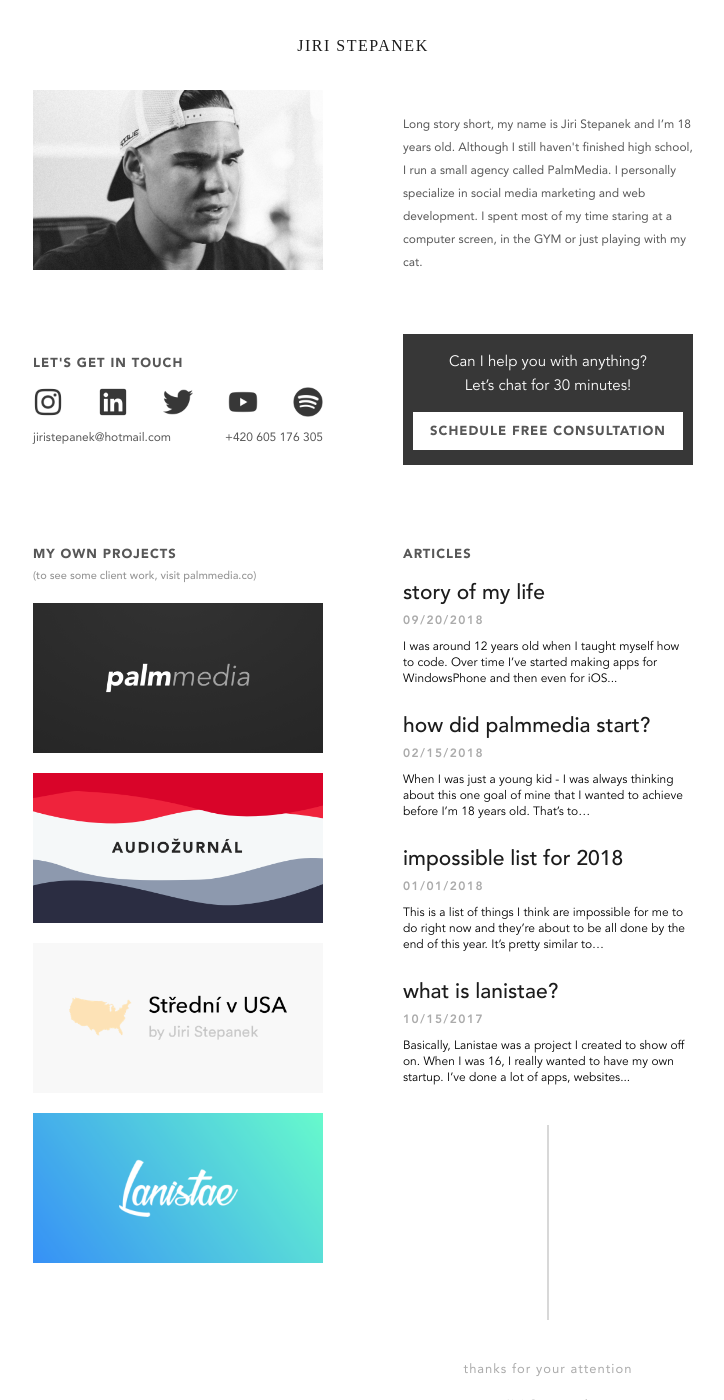
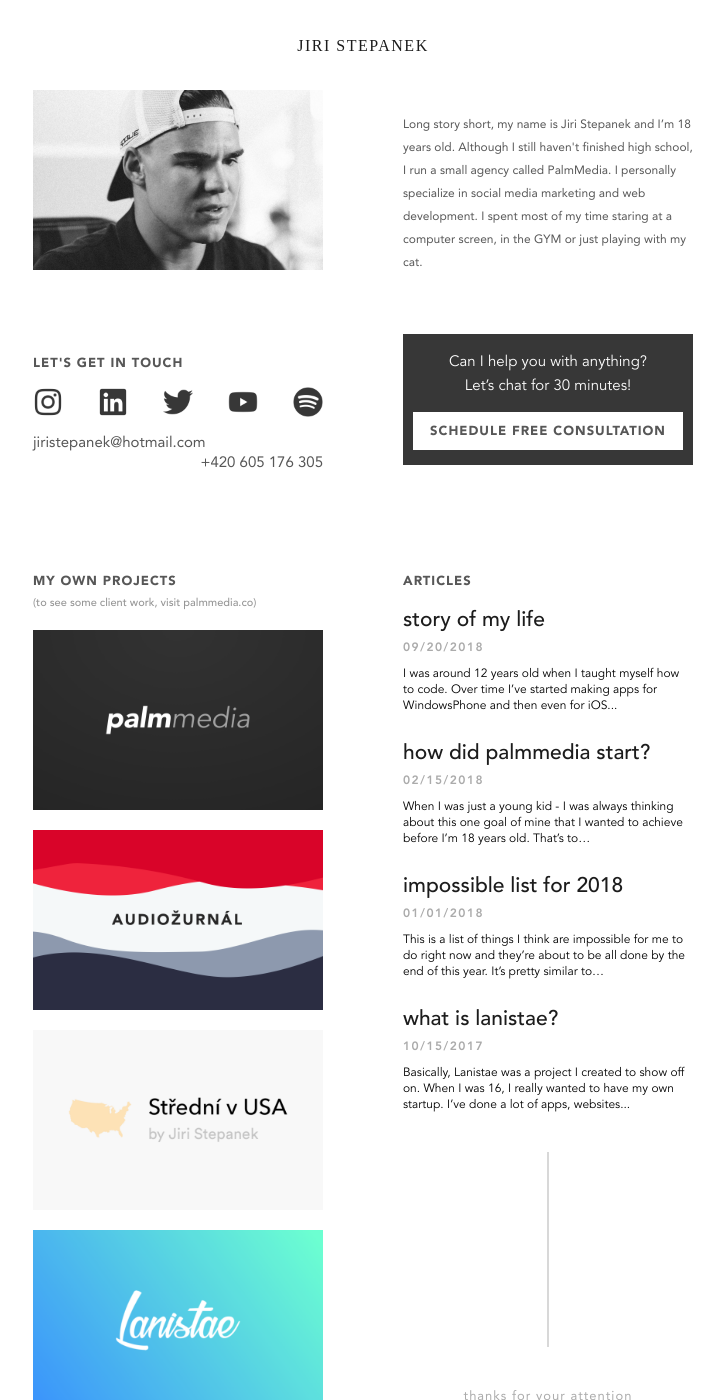
Before and after one commit to StyvekDrtic/personalWebsite2k18, a Jekyll site: the page built from index.html, in a window 1280 px wide and 1400 px high. Shown: the whole window, without its empty margins (277-1001 px from the left). Built offline with Jekyll 4.4.1, drawn with Linux system fonts in a browser that asks for light colours; some web fonts are replaced.

Commit message:
visual detaily

```diff
--- a/_sass/_homepage.scss
+++ b/_sass/_homepage.scss
@@ -66,18 +66,18 @@
     }
 
     .kontakty {
-      margin-top: 10px;
+      margin-top: 15px;
 
       a {
         font-family: AveRoman;
-        font-size: 12px;
+        font-size: 15px;
         color: #575757;
         text-align: left;
         text-decoration: none;
 
         &:last-child {
           float: right;
-          margin-top: 2px;
+          margin-top: 0;
         }
       }
     }
@@ -166,7 +166,7 @@
 
           div {
             width: 100%;
-            height: 150px;
+            height: 180px;
           }
         }
 
```
Also changed, not shown: assets/img/audiozurnal.png, assets/img/lanistae.png, assets/img/palmmedia.png, assets/img/strednivusa.png, 6 other files.
